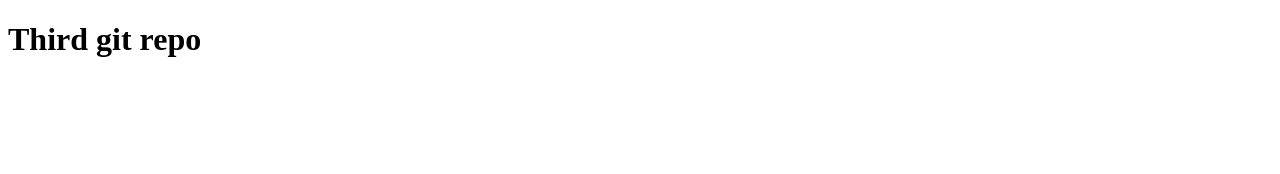
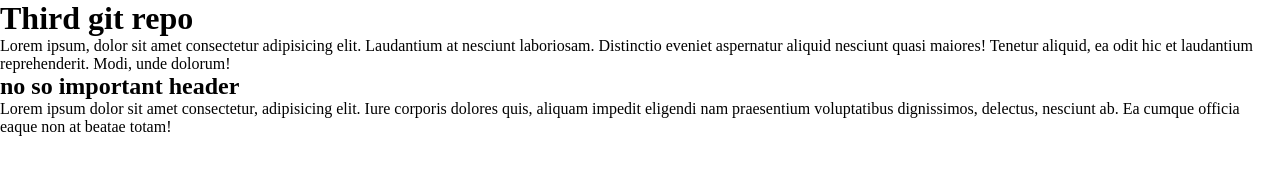
Before and after one commit to cemileovciyeva/New-folder--c-, a plain HTML site: page index.html in a window 1280 px wide. Drawn offline with Linux system fonts and the light colour scheme.

Commit message:
css was added,content was added

```diff
--- a/index.html
+++ b/index.html
@@ -5,8 +5,14 @@
     <meta http-equiv="X-UA-Compatible" content="IE=edge">
     <meta name="viewport" content="width=device-width, initial-scale=1.0">
     <title>Document</title>
+    <link rel="stylesheet" href="main.css">
 </head>
 <body>
     <h1>Third git repo</h1>
+    <div>Lorem ipsum, dolor sit amet consectetur adipisicing elit. Laudantium at nesciunt laboriosam. Distinctio eveniet aspernatur aliquid nesciunt quasi maiores! Tenetur aliquid, ea odit hic et laudantium reprehenderit. Modi, unde dolorum!
+    </div>
+    <h2> no so important header</h2>
+    <p>Lorem ipsum dolor sit amet consectetur, adipisicing elit. Iure corporis dolores quis, aliquam impedit eligendi nam praesentium voluptatibus dignissimos, delectus, nesciunt ab. Ea cumque officia eaque non at beatae totam!</p>
+
    </body>
 </html>
--- a/main.css
+++ b/main.css
@@ -0,0 +1,5 @@
+*{
+    box-sizing: border-box;
+    margin: 0;
+    padding: 0
+};
```
